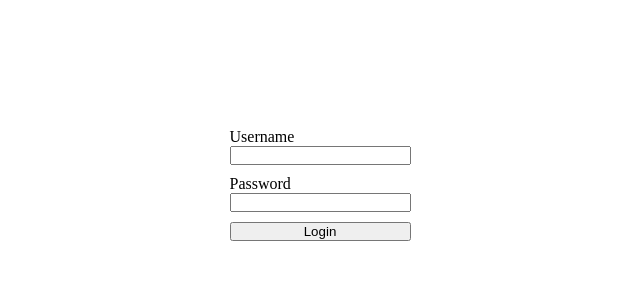
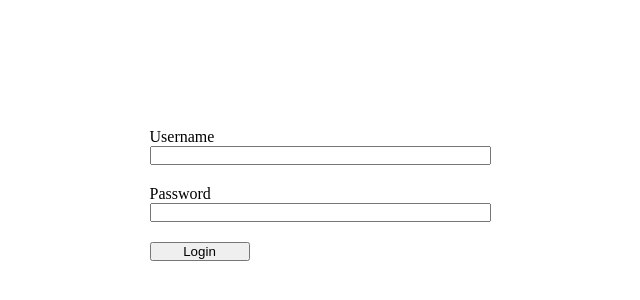
Before and after one commit to mr-chamika/UniHelp, a React (Vite) app in the folder frontend/: page /login in a window 1280 px wide. Shown: the part 140-440 px from the top of the page, without its empty margins (320-960 px from the left). Built offline with nearby package versions, Linux system fonts and the light colour scheme.

Commit message:
login page updated

```diff
--- a/frontend/src/Pages/Login/Login.css
+++ b/frontend/src/Pages/Login/Login.css
@@ -21,8 +21,23 @@
 
 }
 
-.c-login input{
+.c-login span {
 
-    margin-bottom: 10px;
+    color: red;
+    font-size: 15px;
 
 }
+
+.c-login button{
+
+    width: 100px;
+
+}
+
+.c-login .field{
+
+    display: flex;
+    flex-direction: column;
+    margin-bottom: 20px;
+
+}
--- a/frontend/src/Pages/Login/Login.jsx
+++ b/frontend/src/Pages/Login/Login.jsx
@@ -1,14 +1,43 @@
 import { useState } from "react";
+import {useNavigate} from 'react-router-dom';
 import './Login.css';
 
 const Login = () => {
 
+    const navigate = useNavigate();
+
     const [username, setUsername] = useState('');
     const [password, setPassword] = useState('');
+    const [isUempty, setIsUempty] = useState(false);
+    const [isPempty, setIsPempty] = useState(false);
 
-    const handleLogin = ()=>{
+    const handleLogin = (e) => {
 
-        alert('Login clicked');
+        e.preventDefault();
+
+        if (username == '' && password == '') {
+
+            setIsPempty(true);
+            setIsUempty(true);
+
+        } else if (username != '' && password == '') {
+
+            setIsUempty(false);
+            setIsPempty(true);
+
+        } else if (username == '' && password != '') {
+
+            setIsPempty(false);
+            setIsUempty(true);
+
+        } else {
+
+            setIsPempty(false);
+            setIsUempty(false);
+
+            navigate('/home');
+
+        }
 
     }
 
@@ -18,11 +47,21 @@ const Login = () => {
             <div className="wrapper">
                 <form onSubmit={handleLogin}>
 
-                    <label>Username</label>
-                    <input type="text" onChange={(e) => setUsername(e.target.value)}></input>
+                    <div className="field">
 
-                    <label>Password</label>
-                    <input type='password' onChange={(e) => setPassword(e.target.value)}></input>
+                        <label>Username</label>
+                        <input type="text" onChange={(e) => setUsername(e.target.value)} size={40}></input>
+                        {isUempty && <span>* Username field must be filled *</span>}
+
+                    </div>
+
+                    <div className="field">
+
+                        <label>Password</label>
+                        <input type='password' onChange={(e) => setPassword(e.target.value)} size={40}></input>
+                        {isPempty && <span>* Password field must be filled *</span>}
+
+                    </div>
 
                     <button type='submit'>Login</button>
 
```
